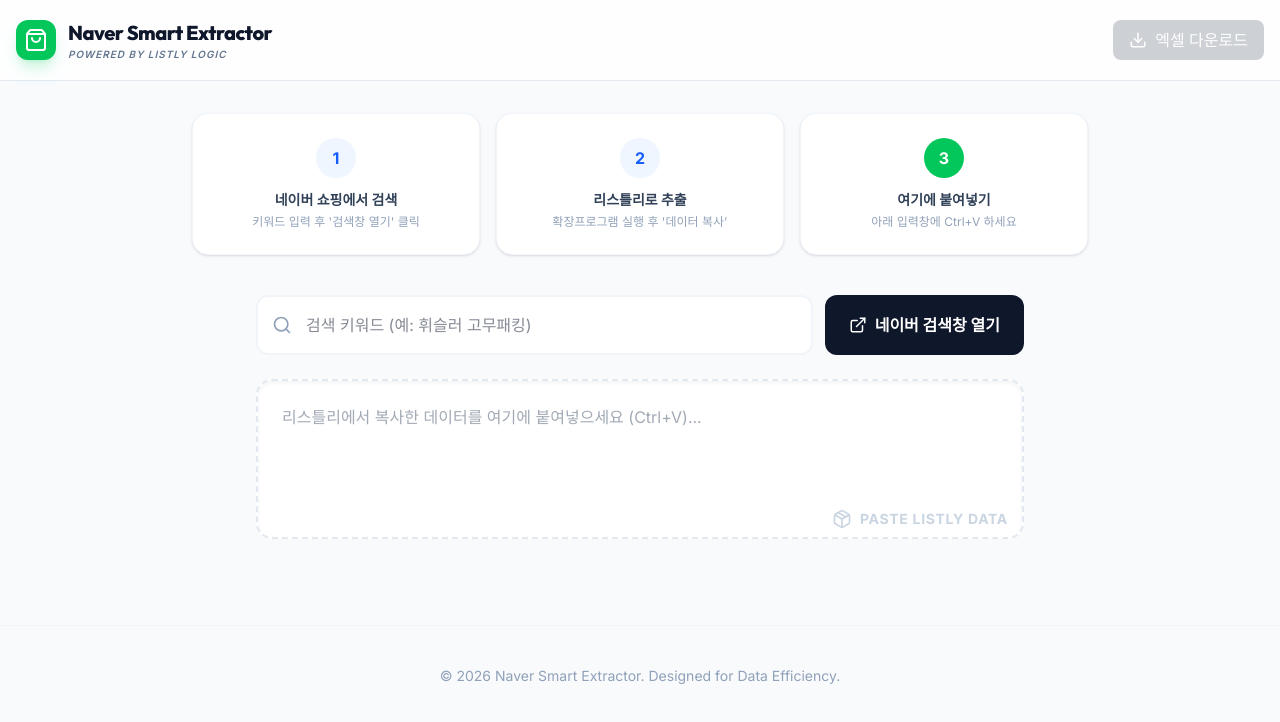
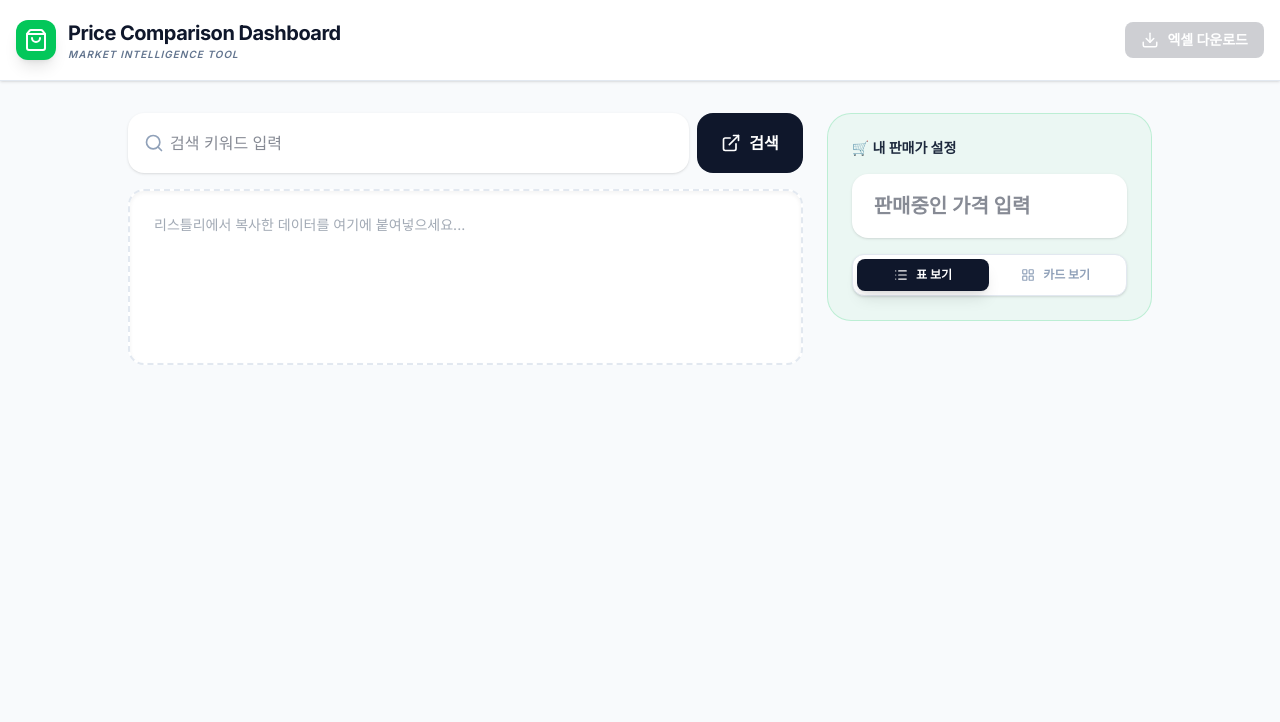
Before and after one commit to kisung6943-blip/crawling, a React (Vite) app: page / in a window 1280 px wide. Shown: the top 722 px of the page. Built offline with nearby package versions, Linux system fonts and the light colour scheme.

Commit message:
Finalize Price Comparison Mode with Dashboard and Table View

```diff
--- a/src/App.tsx
+++ b/src/App.tsx
@@ -1,5 +1,5 @@
 import React, { useState } from 'react';
-import { Search, Loader2, Download, ExternalLink, Package, ShoppingBag, Truck, Store } from 'lucide-react';
+import { Search, Loader2, Download, ExternalLink, Package, ShoppingBag, Truck, Store, LayoutGrid, List } from 'lucide-react';
 import { motion, AnimatePresence } from 'motion/react';
 
 interface Product {
@@ -16,6 +16,14 @@ export default function App() {
   const [results, setResults] = useState<Product[]>([]);
   const [isLoading, setIsLoading] = useState(false);
   const [error, setError] = useState<string | null>(null);
+  const [myPrice, setMyPrice] = useState<number>(0);
+  const [viewMode, setViewMode] = useState<'grid' | 'table'>('table');
+
+  const stats = {
+    min: results.length > 0 ? Math.min(...results.map(p => parseInt(String(p.price).replace(/[^0-9]/g, '')) || Infinity)) : 0,
+    avg: results.length > 0 ? Math.round(results.reduce((acc, p) => acc + (parseInt(String(p.price).replace(/[^0-9]/g, '')) || 0), 0) / results.length) : 0,
+    count: results.length
+  };
 
   const handlePaste = (e: React.ChangeEvent<HTMLTextAreaElement>) => {
     const value = e.target.value.trim();
@@ -35,8 +43,6 @@ export default function App() {
       // 2. Tab/Comma 구분자 기반 시도 (전체 텍스트에서 최적의 구분자 검색)
       if (parsedData.length === 0) {
         const lines = value.split(/\r?\n/).filter(l => l.trim().length > 5);
-
-        // 탭이나 콤마가 가장 많이 포함된 라인을 기준으로 구분자 결정
         let maxTabs = 0;
         let maxCommas = 0;
         lines.forEach(l => {
@@ -49,8 +55,6 @@ export default function App() {
         if (delimiter) {
           parsedData = lines.map(line => {
             const cells = line.split(delimiter).map(c => c.trim().replace(/"/g, ''));
-
-            // 컬럼 제목이 없는 경우를 위해 내용 기반으로 필드 유추
             const obj: any = {};
             cells.forEach(cell => {
               if (cell.match(/^https?:\/\/.*?\.(jpg|jpeg|png|gif|webp)/i)) obj.image = cell;
@@ -77,7 +81,7 @@ export default function App() {
           const info = textParts[i + 1] || "";
           const priceMatch = info.match(/([\d,]+)원|최저\s*([\d,]+)/);
           const shippingMatch = info.match(/배송비\s*([\d,]+원|무료|[\d,]+)/);
-          const titleMatch = info.match(/[가-힣\w\s]{5,100}/); // 대략적인 제목 매칭
+          const titleMatch = info.match(/[가-힣\w\s]{5,100}/);
 
           return {
             image: img,
@@ -88,7 +92,6 @@ export default function App() {
         });
       }
 
-      // 데이터 매핑 및 보정
       const mappedProducts: Product[] = parsedData
         .filter(item => item.image || item.title)
         .map((item: any, idx: number) => {
@@ -124,229 +127,137 @@ export default function App() {
   };
 
   const openNaver = () => {
-    if (!keyword.trim()) {
-      alert("먼저 검색 키워드를 입력해 주세요.");
-      return;
-    }
-    const url = `https://search.shopping.naver.com/search/all?query=${encodeURIComponent(keyword)}`;
-    window.open(url, '_blank');
+    if (!keyword.trim()) return;
+    window.open(`https://search.shopping.naver.com/search/all?query=${encodeURIComponent(keyword)}`, '_blank');
   };
 
   const exportToCSV = () => {
     if (results.length === 0) return;
-
     const headers = ['제목', '가격', '배송비', '판매점', '이미지URL'];
-    const rows = results.map(p => [
-      `"${String(p.title).replace(/"/g, '""')}"`,
-      p.price,
-      p.shipping,
-      p.mall,
-      p.image
-    ]);
-
+    const rows = results.map(p => [`"${String(p.title).replace(/"/g, '""')}"`, p.price, p.shipping, p.mall, p.image]);
     const csvContent = "\uFEFF" + [headers, ...rows].map(e => e.join(",")).join("\n");
     const blob = new Blob([csvContent], { type: 'text/csv;charset=utf-8;' });
     const url = URL.createObjectURL(blob);
     const link = document.createElement("a");
-    link.setAttribute("href", url);
-    link.setAttribute("download", `naver_listly_${keyword || 'data'}.csv`);
-    document.body.appendChild(link);
+    link.href = url;
+    link.download = `naver_listly_${keyword || 'data'}.csv`;
     link.click();
-    document.body.removeChild(link);
   };
 
   return (
-    <div className="min-h-screen pb-20">
-      {/* Header */}
-      <header className="sticky top-0 z-50 bg-white/80 backdrop-blur-xl border-b border-slate-200">
+    <div className="min-h-screen pb-20 bg-slate-50">
+      <header className="sticky top-0 z-50 bg-white border-b border-slate-200 shadow-sm">
         <div className="max-w-7xl mx-auto px-4 h-20 flex items-center justify-between">
           <div className="flex items-center gap-3">
-            <div className="w-10 h-10 bg-[#03c75a] rounded-xl flex items-center justify-center text-white shadow-lg shadow-green-500/20">
+            <div className="w-10 h-10 bg-[#03c75a] rounded-xl flex items-center justify-center text-white shadow-lg">
               <ShoppingBag size={24} />
             </div>
             <div>
-              <h1 className="font-display font-bold text-xl tracking-tight">Naver Smart Extractor</h1>
-              <p className="text-[10px] text-slate-500 uppercase tracking-widest font-semibold italic">Powered by Listly Logic</p>
+              <h1 className="font-bold text-xl tracking-tight">Price Comparison Dashboard</h1>
+              <p className="text-[10px] text-slate-500 uppercase tracking-widest font-semibold italic">Market Intelligence Tool</p>
             </div>
           </div>
-
-          <button
-            onClick={exportToCSV}
-            disabled={results.length === 0}
-            className="flex items-center gap-2 px-4 py-2 bg-slate-900 text-white rounded-lg hover:bg-slate-800 transition-colors disabled:opacity-20 disabled:cursor-not-allowed"
-          >
-            <Download size={18} />
-            <span className="hidden sm:inline">엑셀 다운로드</span>
+          <button onClick={exportToCSV} disabled={results.length === 0} className="flex items-center gap-2 px-4 py-2 bg-slate-900 text-white rounded-lg hover:bg-slate-800 disabled:opacity-20 transition-all">
+            <Download size={18} /> <span className="hidden sm:inline text-sm font-bold">엑셀 다운로드</span>
           </button>
         </div>
       </header>
 
       <main className="max-w-7xl mx-auto px-4 mt-8">
-        {/* How to use Guide */}
-        <section className="mb-10">
-          <div className="grid grid-cols-1 md:grid-cols-3 gap-4 max-w-4xl mx-auto">
-            <div className="bg-white p-6 rounded-2xl border border-slate-100 shadow-sm flex flex-col items-center text-center">
-              <div className="w-10 h-10 bg-blue-50 text-blue-600 rounded-full flex items-center justify-center font-bold mb-3">1</div>
-              <p className="text-sm font-bold text-slate-700">네이버 쇼핑에서 검색</p>
-              <p className="text-xs text-slate-400 mt-1">키워드 입력 후 '검색창 열기' 클릭</p>
+        <section className="mb-12">
+          <div className="max-w-5xl mx-auto grid grid-cols-1 lg:grid-cols-3 gap-6">
+            <div className="lg:col-span-2 space-y-4">
+              <div className="flex gap-2">
+                <div className="relative flex-1">
+                  <input type="text" value={keyword} onChange={(e) => setKeyword(e.target.value)} placeholder="검색 키워드 입력" className="w-full pl-10 pr-4 py-4 bg-white rounded-2xl border-2 border-transparent shadow-sm focus:border-[#03c75a] outline-none transition-all" />
+                  <Search className="absolute left-4 top-1/2 -translate-y-1/2 text-slate-400" size={20} />
+                </div>
+                <button onClick={openNaver} className="px-6 py-4 bg-slate-900 text-white rounded-2xl font-bold hover:bg-slate-800 transition-all flex items-center gap-2"><ExternalLink size={20} /> 검색</button>
+              </div>
+              <textarea onChange={handlePaste} placeholder="리스틀리에서 복사한 데이터를 여기에 붙여넣으세요..." className="w-full h-44 p-6 bg-white rounded-2xl border-2 border-dashed border-slate-200 shadow-inner focus:border-[#03c75a] outline-none transition-all resize-none text-sm text-slate-600" />
             </div>
-            <div className="bg-white p-6 rounded-2xl border border-slate-100 shadow-sm flex flex-col items-center text-center">
-              <div className="w-10 h-10 bg-blue-50 text-blue-600 rounded-full flex items-center justify-center font-bold mb-3">2</div>
-              <p className="text-sm font-bold text-slate-700">리스틀리로 추출</p>
-              <p className="text-xs text-slate-400 mt-1">확장프로그램 실행 후 '데이터 복사'</p>
-            </div>
-            <div className="bg-white p-6 rounded-2xl border border-slate-100 shadow-sm flex flex-col items-center text-center">
-              <div className="w-10 h-10 bg-[#03c75a] text-white rounded-full flex items-center justify-center font-bold mb-3">3</div>
-              <p className="text-sm font-bold text-slate-700">여기에 붙여넣기</p>
-              <p className="text-xs text-slate-400 mt-1">아래 입력창에 Ctrl+V 하세요</p>
+
+            <div className="space-y-6">
+              <div className="bg-[#03c75a]/5 border border-[#03c75a]/20 p-6 rounded-3xl">
+                <h3 className="text-sm font-black text-slate-800 mb-4 flex items-center gap-2">🛒 내 판매가 설정</h3>
+                <input type="number" value={myPrice || ''} onChange={(e) => setMyPrice(Number(e.target.value))} placeholder="판매중인 가격 입력" className="w-full px-5 py-4 bg-white rounded-2xl border-2 border-transparent shadow-sm focus:border-[#03c75a] outline-none transition-all font-black text-xl" />
+                <div className="flex bg-white p-1 rounded-xl border border-slate-200 mt-4 shadow-sm">
+                  <button onClick={() => setViewMode('table')} className={`flex-1 py-2 rounded-lg text-xs font-bold transition-all flex items-center justify-center gap-2 ${viewMode === 'table' ? 'bg-slate-900 text-white shadow-lg' : 'text-slate-400'}`}><List size={14} /> 표 보기</button>
+                  <button onClick={() => setViewMode('grid')} className={`flex-1 py-2 rounded-lg text-xs font-bold transition-all flex items-center justify-center gap-2 ${viewMode === 'grid' ? 'bg-slate-900 text-white shadow-lg' : 'text-slate-400'}`}><LayoutGrid size={14} /> 카드 보기</button>
+                </div>
+              </div>
+              {results.length > 0 && (
+                <div className="grid grid-cols-1 gap-3">
+                  <div className="bg-white p-5 rounded-2xl border border-slate-200 shadow-sm flex justify-between items-center"><span className="text-xs font-bold text-slate-400">시장 최저가</span><span className="text-xl font-black text-red-500">{stats.min.toLocaleString()}원</span></div>
+                  <div className="bg-white p-5 rounded-2xl border border-slate-200 shadow-sm flex justify-between items-center"><span className="text-xs font-bold text-slate-400">평균가</span><span className="text-xl font-black text-slate-800">{stats.avg.toLocaleString()}원</span></div>
+                </div>
+              )}
             </div>
           </div>
         </section>
 
-        {/* Action Section */}
-        <section className="mb-12">
-          <div className="max-w-3xl mx-auto">
-            <div className="flex flex-col sm:flex-row gap-3 mb-6">
-              <div className="relative flex-1">
-                <input
-                  type="text"
-                  value={keyword}
-                  onChange={(e) => setKeyword(e.target.value)}
-                  placeholder="검색 키워드 (예: 휘슬러 고무패킹)"
-                  className="w-full pl-12 pr-4 py-4 bg-white rounded-xl border-2 border-slate-100 outline-none focus:border-[#03c75a] transition-all"
-                />
-                <Search className="absolute left-4 top-1/2 -translate-y-1/2 text-slate-400" size={20} />
-              </div>
-              <button
-                onClick={openNaver}
-                className="px-6 py-4 bg-slate-900 text-white rounded-xl font-bold hover:bg-slate-800 transition-colors flex items-center justify-center gap-2"
-              >
-                <ExternalLink size={18} />
-                네이버 검색창 열기
-              </button>
-            </div>
-
-            <div className="relative group">
-              <textarea
-                onChange={handlePaste}
-                placeholder="리스틀리에서 복사한 데이터를 여기에 붙여넣으세요 (Ctrl+V)..."
-                className="w-full h-40 p-6 bg-white rounded-2xl border-2 border-dashed border-slate-200 shadow-inner focus:border-[#03c75a] focus:ring-4 focus:ring-green-500/5 outline-none transition-all resize-none text-slate-600"
-              />
-              <div className="absolute right-4 bottom-4 flex items-center gap-2 text-slate-300 group-focus-within:text-[#03c75a] transition-colors pointer-events-none">
-                <Package size={20} />
-                <span className="text-sm font-bold uppercase tracking-wider">Paste Listly Data</span>
-              </div>
-            </div>
-          </div>
-        </section>
-
-        {/* Results Section */}
         <AnimatePresence mode="wait">
-          {error && (
-            <motion.div
-              initial={{ opacity: 0, y: 20 }}
-              animate={{ opacity: 1, y: 0 }}
-              exit={{ opacity: 0, y: -20 }}
-              className="p-4 rounded-xl bg-red-50 border border-red-100 text-red-600 text-center mb-8"
-            >
-              {error}
-            </motion.div>
-          )}
+          {error && <motion.div initial={{ opacity: 0, y: 10 }} animate={{ opacity: 1, y: 0 }} className="p-4 rounded-xl bg-red-50 border border-red-100 text-red-600 text-center mb-8 text-sm font-medium">{error}</motion.div>}
 
           {results.length > 0 ? (
-            <motion.div
-              layout
-              initial={{ opacity: 0 }}
-              animate={{ opacity: 1 }}
-              className="grid grid-cols-1 sm:grid-cols-2 lg:grid-cols-4 gap-6"
-            >
-              {results.map((product, idx) => (
-                <motion.div
-                  key={product.id}
-                  initial={{ opacity: 0, y: 20 }}
-                  animate={{ opacity: 1, y: 0 }}
-                  transition={{ delay: idx * 0.05 }}
-                  className="bg-white rounded-2xl border border-slate-100 overflow-hidden shadow-sm hover:shadow-xl transition-all group"
-                >
-                  <div className="aspect-[4/3] bg-slate-50 relative overflow-hidden">
-                    {product.image ? (
-                      <img
-                        src={product.image}
-                        alt={product.title}
-                        referrerPolicy="no-referrer"
-                        className="w-full h-full object-cover group-hover:scale-110 transition-transform duration-500"
-                      />
-                    ) : (
-                      <div className="w-full h-full flex items-center justify-center text-slate-300">
-                        <Package size={48} />
+            viewMode === 'grid' ? (
+              <div className="grid grid-cols-1 sm:grid-cols-2 lg:grid-cols-4 gap-6">
+                {results.map((product, idx) => {
+                  const price = parseInt(String(product.price).replace(/[^0-9]/g, '')) || 0;
+                  const diff = myPrice ? price - myPrice : 0;
+                  return (
+                    <div key={product.id} className={`bg-white rounded-3xl border ${diff < 0 ? 'border-red-500 ring-4 ring-red-50' : 'border-slate-100'} overflow-hidden shadow-sm transition-all group`}>
+                      <div className="aspect-square relative overflow-hidden bg-slate-50">
+                        <img src={product.image} className="w-full h-full object-cover" referrerPolicy="no-referrer" />
+                        {myPrice > 0 && diff < 0 && <div className="absolute top-4 left-4 bg-red-500 text-white px-3 py-1.5 rounded-full text-[10px] font-black shadow-xl animate-pulse">-${Math.abs(diff).toLocaleString()}원</div>}
                       </div>
-                    )}
-                    <div className="absolute top-3 right-3">
-                      <div className="bg-white/90 backdrop-blur px-2 py-1 rounded-lg text-[10px] font-bold text-slate-700 shadow-sm border border-slate-100">
-                        ITEM #{idx + 1}
+                      <div className="p-6">
+                        <h3 className="font-bold text-slate-900 text-sm line-clamp-2 h-10 mb-4">{product.title}</h3>
+                        <div className="text-2xl font-black text-slate-900 mb-4">{product.price}원</div>
+                        <div className="flex justify-between items-center pt-4 border-t border-slate-50">
+                          <span className="text-[10px] font-black bg-slate-100 px-2 py-1 rounded text-slate-500">{product.mall}</span>
+                          <span className="text-[10px] text-slate-400 font-bold">{product.shipping}</span>
+                        </div>
                       </div>
                     </div>
-                  </div>
-
-                  <div className="p-5">
-                    <h3 className="font-semibold text-slate-900 line-clamp-2 mb-3 h-10 group-hover:text-[#03c75a] transition-colors leading-relaxed">
-                      {product.title}
-                    </h3>
-
-                    <div className="space-y-2">
-                      <div className="flex items-center justify-between">
-                        <div className="text-xl font-bold text-slate-900">{product.price}원</div>
-                      </div>
-
-                      <div className="flex flex-wrap gap-2 pt-2">
-                        <span className="inline-flex items-center gap-1.5 px-2 py-1 rounded-md bg-green-50 text-[11px] font-medium text-[#03c75a] border border-green-100/50">
-                          <Truck size={12} />
-                          {product.shipping}
-                        </span>
-                        <span className="inline-flex items-center gap-1.5 px-2 py-1 rounded-md bg-slate-50 text-[11px] font-medium text-slate-600 border border-slate-100">
-                          <Store size={12} />
-                          {product.mall}
-                        </span>
-                      </div>
-                    </div>
-                  </div>
-                </motion.div>
-              ))}
-            </motion.div>
-          ) : !isLoading && keyword && (
-            <motion.div
-              initial={{ opacity: 0 }}
-              animate={{ opacity: 1 }}
-              className="text-center py-20"
-            >
-              <div className="inline-flex items-center justify-center w-20 h-20 bg-slate-100 rounded-full text-slate-400 mb-4">
-                <Search size={32} />
+                  );
+                })}
               </div>
-              <p className="text-slate-500">결과가 없습니다. 다른 키워드로 검색해보세요.</p>
-            </motion.div>
-          )}
-
-          {isLoading && (
-            <div className="grid grid-cols-1 sm:grid-cols-2 lg:grid-cols-4 gap-6 animate-pulse">
-              {[...Array(8)].map((_, i) => (
-                <div key={i} className="bg-white rounded-2xl border border-slate-100 h-80 overflow-hidden">
-                  <div className="h-44 bg-slate-100" />
-                  <div className="p-5 space-y-3">
-                    <div className="h-4 bg-slate-100 rounded w-3/4" />
-                    <div className="h-4 bg-slate-100 rounded w-1/2" />
-                    <div className="h-8 bg-slate-100 rounded w-full mt-4" />
-                  </div>
-                </div>
-              ))}
-            </div>
-          )}
+            ) : (
+              <div className="bg-white rounded-3xl border border-slate-200 overflow-hidden shadow-xl">
+                <table className="w-full text-left border-collapse">
+                  <thead><tr className="bg-slate-50 border-b border-slate-200">
+                    <th className="px-6 py-5 text-[10px] font-black text-slate-400 uppercase tracking-widest">상품명</th>
+                    <th className="px-6 py-5 text-[10px] font-black text-slate-400 uppercase tracking-widest text-right">경쟁사 가격</th>
+                    <th className="px-6 py-5 text-[10px] font-black text-slate-400 uppercase tracking-widest text-right">가격 차이 (내 기준)</th>
+                    <th className="px-6 py-5 text-[10px] font-black text-slate-400 uppercase tracking-widest text-center">판매처</th>
+                  </tr></thead>
+                  <tbody className="divide-y divide-slate-100">
+                    {results.map((product) => {
+                      const price = parseInt(String(product.price).replace(/[^0-9]/g, '')) || 0;
+                      const diff = myPrice ? price - myPrice : 0;
+                      return (
+                        <tr key={product.id} className={`hover:bg-slate-50 transition-colors ${diff < 0 ? 'bg-red-50/40' : ''}`}>
+                          <td className="px-6 py-4"><div className="flex items-center gap-4"><img src={product.image} className="w-10 h-10 rounded-lg object-cover" /><span className="font-bold text-sm text-slate-800 line-clamp-1 max-w-md">{product.title}</span></div></td>
+                          <td className="px-6 py-4 text-right font-black text-slate-900 text-lg">{product.price}원</td>
+                          <td className="px-6 py-4 text-right">
+                            {myPrice > 0 ? (
+                              <span className={`px-3 py-1 rounded-full font-black text-xs ${diff < 0 ? 'bg-red-100 text-red-600' : (diff > 0 ? 'bg-blue-100 text-blue-600' : 'bg-slate-100 text-slate-400')}`}>
+                                {diff === 0 ? '동일가' : (diff > 0 ? `+${diff.toLocaleString()}` : diff.toLocaleString())}원
+                              </span>
+                            ) : <span className="text-slate-300">-</span>}
+                          </td>
+                          <td className="px-6 py-4 text-center"><span className="text-[10px] font-black text-slate-500 bg-slate-100 px-2.5 py-1.5 rounded-lg">{product.mall}</span></td>
+                        </tr>
+                      );
+                    })}
+                  </tbody>
+                </table>
+              </div>
+            )
+          ) : null}
         </AnimatePresence>
       </main>
-
-      {/* Footer Info */}
-      <footer className="mt-20 py-10 border-t border-slate-100 text-center text-slate-400 text-sm">
-        <p>&copy; 2026 Naver Smart Extractor. Designed for Data Efficiency.</p>
-      </footer>
     </div>
   );
 }
```
